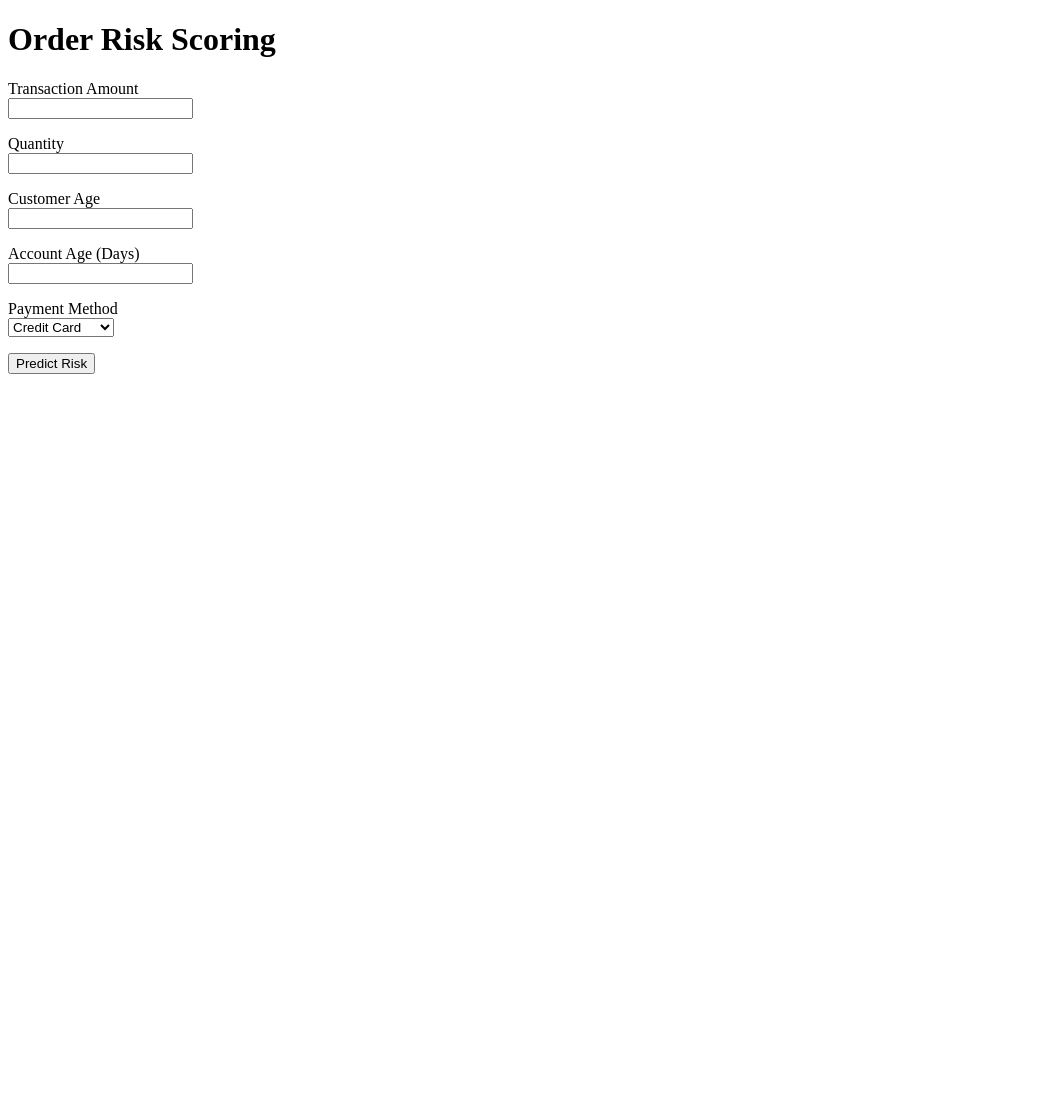
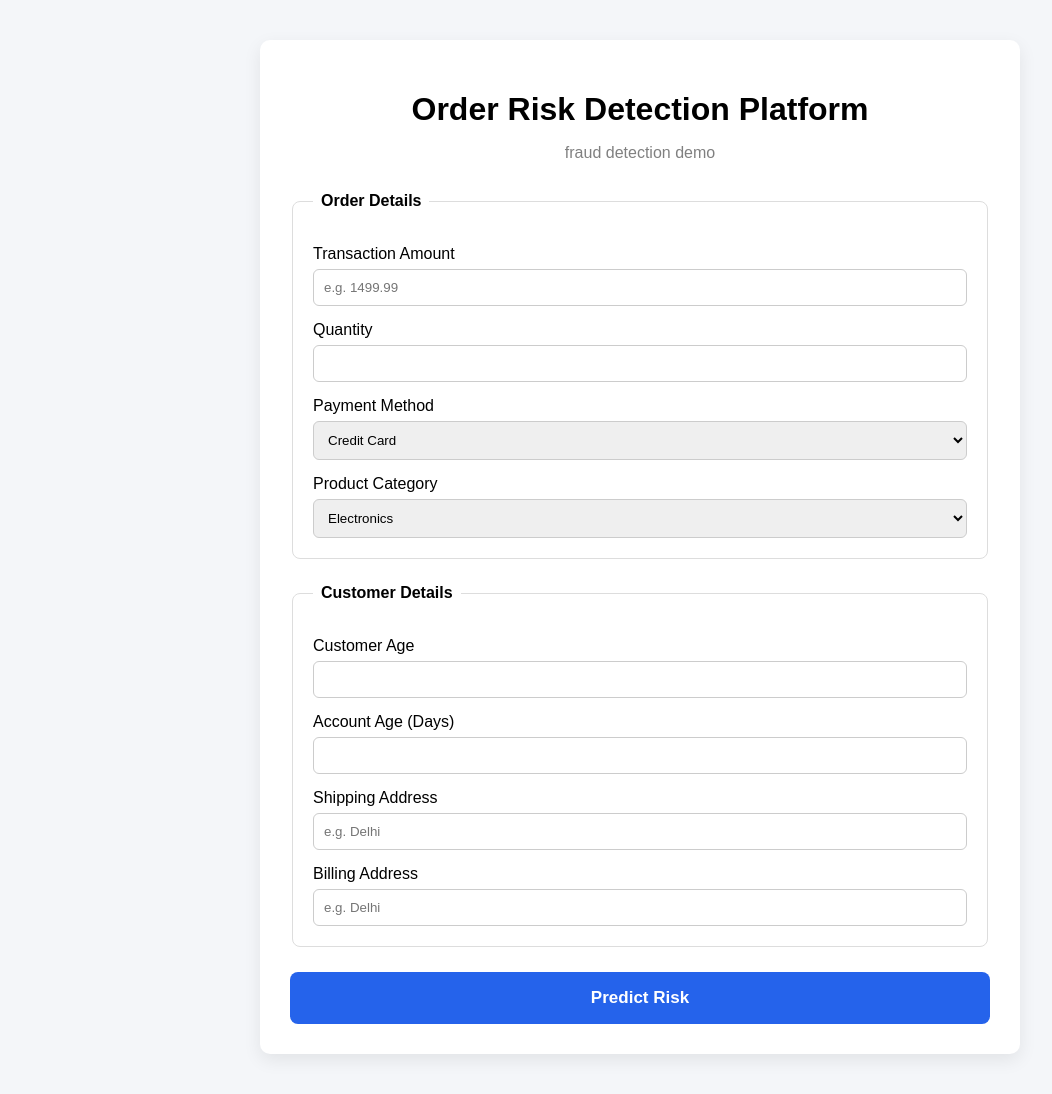
Before and after one commit to Bhav-creator452/order-risk-platform, a Python web app: template storefront/templates/index.html in a window 1280 px wide. Shown: the whole page, without its empty margins (0-1052 px from the left). Before the commit the page ends 374 px from the top, so only its background shows below. Run offline with Jinja, Linux system fonts and the light colour scheme; the template is opened without the code that fills it, so the values that code supplies are empty.

Commit message:
Built a Professional UI for the Flask App.

```diff
--- a/storefront/static/css/style.css
+++ b/storefront/static/css/style.css
@@ -0,0 +1,69 @@
+body {
+    font-family: Arial, Helvetica, sans-serif;
+    background: #f4f6f9;
+    margin: 0;
+    padding: 40px;
+}
+
+.container {
+    max-width: 700px;
+    margin: auto;
+    background: white;
+    padding: 30px;
+    border-radius: 10px;
+    box-shadow: 0 6px 18px rgba(0,0,0,.08);
+}
+
+h1 {
+    text-align: center;
+    margin-bottom: 5px;
+}
+
+.subtitle {
+    text-align: center;
+    color: gray;
+    margin-bottom: 30px;
+}
+
+fieldset {
+    margin-bottom: 25px;
+    border: 1px solid #ddd;
+    padding: 20px;
+    border-radius: 8px;
+}
+
+legend {
+    font-weight: bold;
+    padding: 0 8px;
+}
+
+label {
+    display: block;
+    margin-top: 15px;
+    margin-bottom: 6px;
+}
+
+input,
+select {
+    width: 100%;
+    padding: 10px;
+    border-radius: 6px;
+    border: 1px solid #ccc;
+    box-sizing: border-box;
+}
+
+button {
+    width: 100%;
+    padding: 16px;
+    font-size: 17px;
+    font-weight: 600;
+    border: none;
+    border-radius: 8px;
+    background: #2563eb;
+    color: white;
+    cursor: pointer;
+}
+
+button:hover {
+    background: #1d4ed8;
+}
--- a/storefront/templates/index.html
+++ b/storefront/templates/index.html
@@ -1,69 +1,103 @@
-<!DOCTYPE html>
+<!doctype html>
 <html lang="en">
   <head>
-    <meta charset="UTF-8">
-    <meta name="viewport" content="width=device-width, initial-scale=1.0">
+    <meta charset="UTF-8" />
+
+    <meta name="viewport" content="width=device-width, initial-scale=1.0" />
+
     <title>Order Risk Scoring Platform</title>
+
+    <link
+      rel="stylesheet"
+      href="{{ url_for('static', filename='css/style.css') }}"
+    />
   </head>
+
   <body>
+    <div class="container">
+      <h1>Order Risk Detection Platform</h1>
 
-<h1>Order Risk Scoring</h1>
+      <p class="subtitle">fraud detection demo</p>
 
       <form method="POST">
+        <fieldset>
+          <legend>Order Details</legend>
 
-    <p>
-        <label>Transaction Amount</label><br>
+          <label>Transaction Amount</label>
+
           <input
             type="number"
             name="transaction_amount"
             step="0.01"
-            required>
-    </p>
+            placeholder="e.g. 1499.99"
+            required
+          />
 
-    <p>
-        <label>Quantity</label><br>
-        <input
-            type="number"
-            name="quantity"
-            required>
-    </p>
+          <label>Quantity</label>
 
-    <p>
-        <label>Customer Age</label><br>
+          <input type="number" name="quantity" min="1" required />
+
+          <label>Payment Method</label>
+
+          <select name="payment_method">
+            <option value="credit card">Credit Card</option>
+
+            <option value="debit card">Debit Card</option>
+
+            <option value="bank transfer">Bank Transfer</option>
+          </select>
+
+          <label>Product Category</label>
+
+          <select name="product_category">
+            <option value="electronics">Electronics</option>
+
+            <option value="health & beauty">Health & Beauty</option>
+
+            <option value="home & garden">Home & Garden</option>
+
+            <option value="toys & games">Toys & Games</option>
+          </select>
+        </fieldset>
+
+        <fieldset>
+          <legend>Customer Details</legend>
+
+          <label>Customer Age</label>
+
           <input
             type="number"
             name="customer_age"
-            required>
-    </p>
+            min="18"
+            max="100"
+            required
+          />
 
-    <p>
-        <label>Account Age (Days)</label><br>
+          <label>Account Age (Days)</label>
+
+          <input type="number" name="account_age_days" min="0" required />
+
+          <label>Shipping Address</label>
+
           <input
-            type="number"
-            name="account_age_days"
-            required>
-    </p>
+            type="text"
+            name="shipping_address"
+            placeholder="e.g. Delhi"
+            required
+          />
 
-    <p>
-        <label>Payment Method</label><br>
+          <label>Billing Address</label>
 
-        <select name="payment_method">
+          <input
+            type="text"
+            name="billing_address"
+            placeholder="e.g. Delhi"
+            required
+          />
+        </fieldset>
 
-            <option value="Credit Card">Credit Card</option>
-
-            <option value="Debit Card">Debit Card</option>
-
-            <option value="Bank Transfer">Bank Transfer</option>
-
-        </select>
-
-    </p>
-
-    <button type="submit">
-        Predict Risk
-    </button>
-
+        <button type="submit">Predict Risk</button>
       </form>
-
+    </div>
   </body>
 </html>
```
Lines whose indentation alone changed are shown as unchanged.
